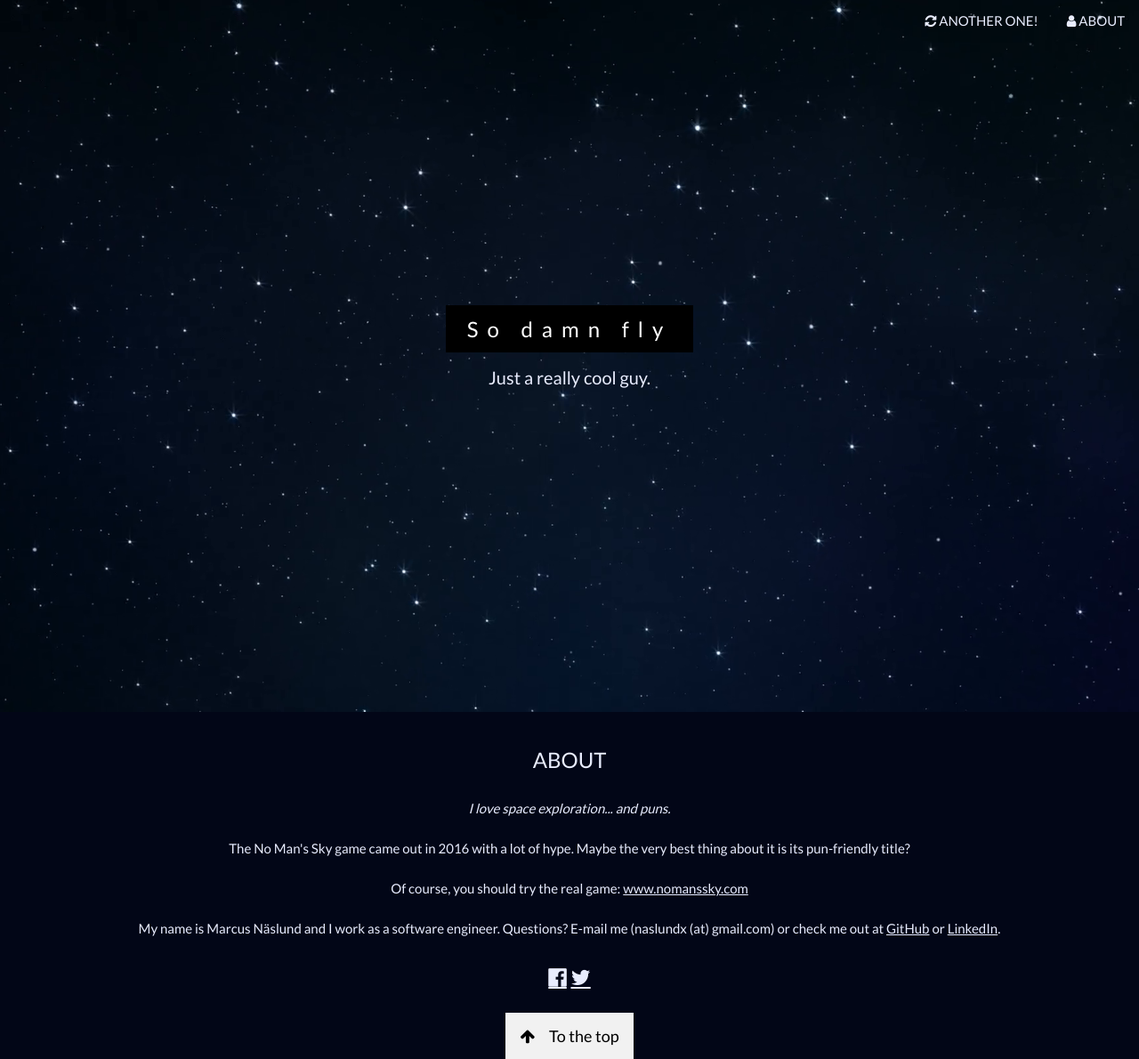
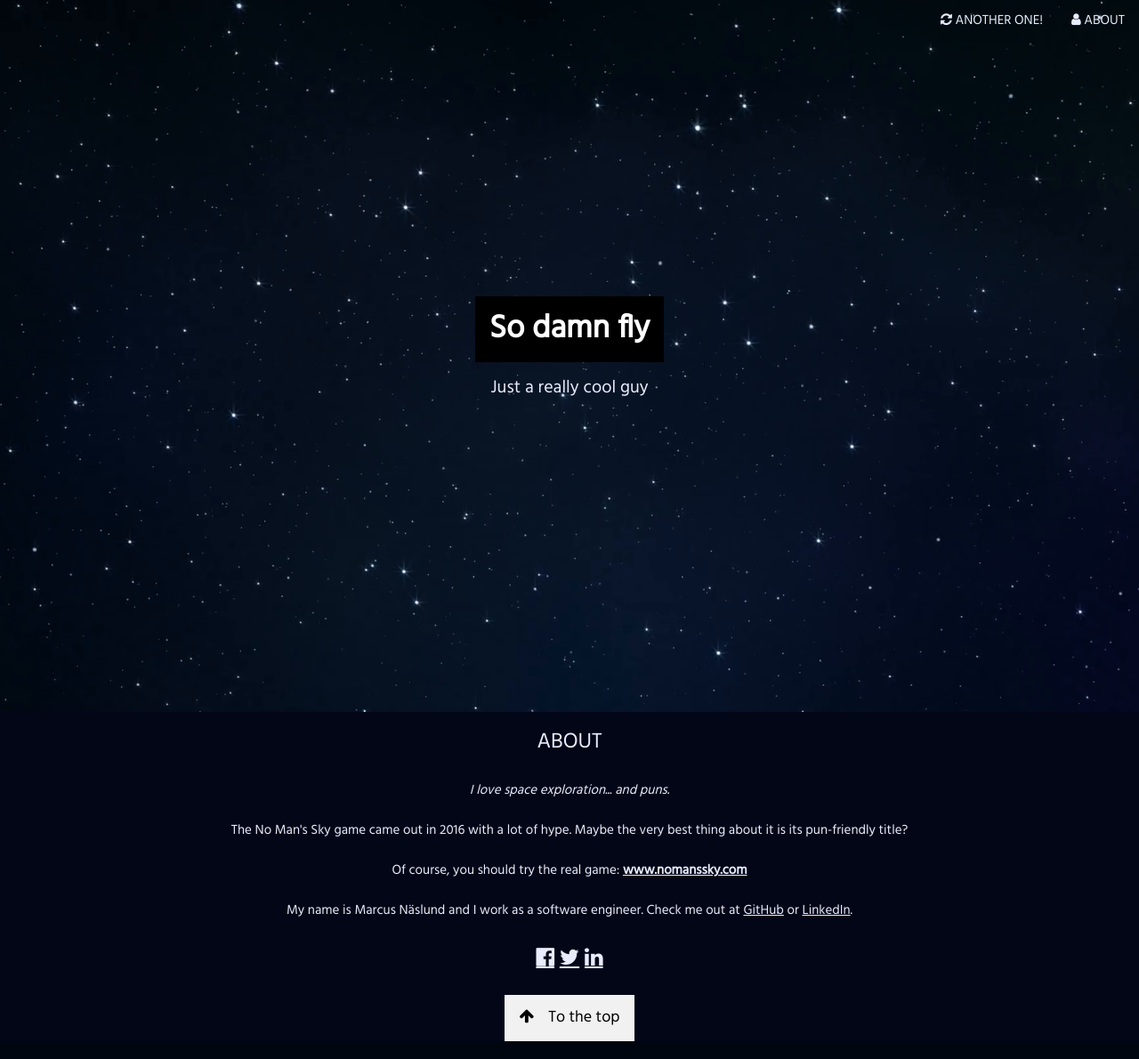
Before and after one commit to naslundx/nomansguy, a Flask app: page / in a window 1280 px wide. Shown: the whole page at 89% size. Run offline with Flask 2, Linux system fonts and the light colour scheme.

Commit message:
I think this might be version 1.0?

```diff
--- a/app.py
+++ b/app.py
@@ -1,27 +1,40 @@
 import flask
 import random
+import argparse
 
+ALL_PUNS = open('static/puns.txt').readlines()
 app = flask.Flask(__name__)
 random.seed()
 
-# Write about section with Daniel
-# Link to exact line?
+
+def try_parse_int(string):
+    try:
+        return int(string)
+    except ValueError:
+        return None
 
 
-def get_data():
-    with open('static/puns.txt') as f:
-        contents = f.readlines()
-        index = random.randint(0, len(contents) - 1)
-        data = contents[index].split(',')
-        return data[0].strip(), data[1].strip()
+def get_data(index=None):
+    if not index:
+        index = random.randint(0, len(ALL_PUNS) - 1)
+    else:
+        index = index % len(ALL_PUNS)
+
+    data = ALL_PUNS[index].split(',')
+    return data[0].strip(), data[1].strip()
 
 
-@app.route('/')
-def hello_world():
-    pun, desc = get_data()
+@app.route('/', defaults={'path': ''})
+@app.route('/<path:path>')
+def hello_world(path):
+    index = try_parse_int(path)
+    pun, desc = get_data(index)
     rendered = flask.render_template('index.html', pun=pun, desc=desc)
     return rendered
 
 
 if __name__ == '__main__':
-    app.run(debug=True, use_reloader=True)
+    parser = argparse.ArgumentParser()
+    parser.add_argument("-d", "--debug", action='store_true', help="Debug mode")
+    args = parser.parse_args()
+    app.run(debug=args.debug, use_reloader=args.debug)
--- a/templates/index.html
+++ b/templates/index.html
@@ -15,13 +15,17 @@
 <meta charset="UTF-8">
 <meta name="viewport" content="width=device-width, initial-scale=1">
 <link rel="stylesheet" href="static/w3.css">
-<link rel="stylesheet" href="https://fonts.googleapis.com/css?family=Lato">
+<link rel="stylesheet" href="https://fonts.googleapis.com/css?family=Hind">
 <link rel="stylesheet" href="https://cdnjs.cloudflare.com/ajax/libs/font-awesome/4.7.0/css/font-awesome.min.css">
 
 <style>
 body,h1,h2,h3,h4,h5,h6 {
-    font-family: "Lato", sans-serif;
+    font-family: "Hind", sans-serif;
     text-align: center;
+}
+
+.bold-text {
+    font-weight: bold;
 }
 
 body, html {
@@ -48,7 +52,10 @@ body, html {
 .w3-wide { letter-spacing: 10px; }
 .w3-display-middle { width:90%; }
 .w3-hover-opacity { cursor: pointer; }
-.footer-margin { margin: 2em; }
+.footer-margin {
+    margin-left: 3em;
+    margin-right: 3em;
+}
 
 /* Turn off parallax scrolling for tablets and phones */
 @media only screen and (max-device-width: 1024px) {
@@ -72,7 +79,7 @@ body, html {
 <!-- First Parallax Image with Logo Text -->
 <div class="bgimg-1 w3-display-container" id="home">
     <div class="w3-display-middle" >
-      <span class="w3-padding-large w3-black w3-xlarge w3-animate-opacity w3-wide">{{ pun }}</span>
+      <span class="w3-padding w3-black w3-xxlarge w3-animate-opacity bold-text">{{ pun }}</span>
       </br>
       <h4>{{ desc }}</h4>
     </div>
@@ -83,12 +90,13 @@ body, html {
     <h3 class="w3-center">ABOUT</h3>
     <p class="w3-center"><em>I love space exploration... and puns.</em></p>
     <p>The No Man's Sky game came out in 2016 with a lot of hype. Maybe the very best thing about it is its pun-friendly title?</p>
-    <p>Of course, you should try the real game: <a href="https://www.nomanssky.com">www.nomanssky.com</a></p>
-    <p>My name is Marcus Näslund and I work as a software engineer. Questions? E-mail me (naslundx (at) gmail.com) or check me out at <a href="https://github.com/naslundx">GitHub</a> or <a href="https://www.linkedin.com/in/naslundx/">LinkedIn</a>.</p>
+    <p>Of course, you should try the real game: <a href="https://www.nomanssky.com" class="bold-text w3-hover-opacity">www.nomanssky.com</a></p>
+    <p>My name is Marcus Näslund and I work as a software engineer. Check me out at <a href="https://github.com/naslundx" class="w3-hover-opacity">GitHub</a> or <a href="https://www.linkedin.com/in/naslundx/" class="w3-hover-opacity">LinkedIn</a>.</p>
 
     <div class="w3-xlarge w3-section">
-        <a href="https://www.facebook.com/sharer/sharer.php?u=http%3A%2F%2Fnomanssite.com%2F&amp;src=sdkpreparse" target="_blank" class="fa fa-facebook-official w3-hover-opacity"></a>
-        <a href="https://twitter.com/intent/tweet?text=No+man%27s+site%3A+https%3A%2F%2Fnomanssite.com" target="_blank" class="fa fa-twitter w3-hover-opacity"></a>
+        <a href="https://www.facebook.com/sharer/sharer.php?u=http%3A%2F%2Fnomansski.com%2F&amp;src=sdkpreparse" target="_blank" class="fa fa-facebook-official w3-hover-opacity"></a>
+        <a href="https://twitter.com/intent/tweet?text=No+man%27s+ski%3A+https%3A%2F%2Fnomansski.com" target="_blank" class="fa fa-twitter w3-hover-opacity"></a>
+        <a href="https://www.linkedin.com/shareArticle?mini=true&url=https%3A%2F%2Fnomansski.com&title=No+man%27s+ski&summary=No+man%27s+sky+puns&source=LinkedIn" target="_blank" class="fa fa-linkedin w3-hover-opacity"></a>
     </div>
     <div class="w3-large w3-section">
         <a href="#home" class="w3-button w3-light-grey"><i class="fa fa-arrow-up w3-margin-right"></i>To the top</a>
```
Also changed, not shown: static/puns.txt (+23 -20 lines).
